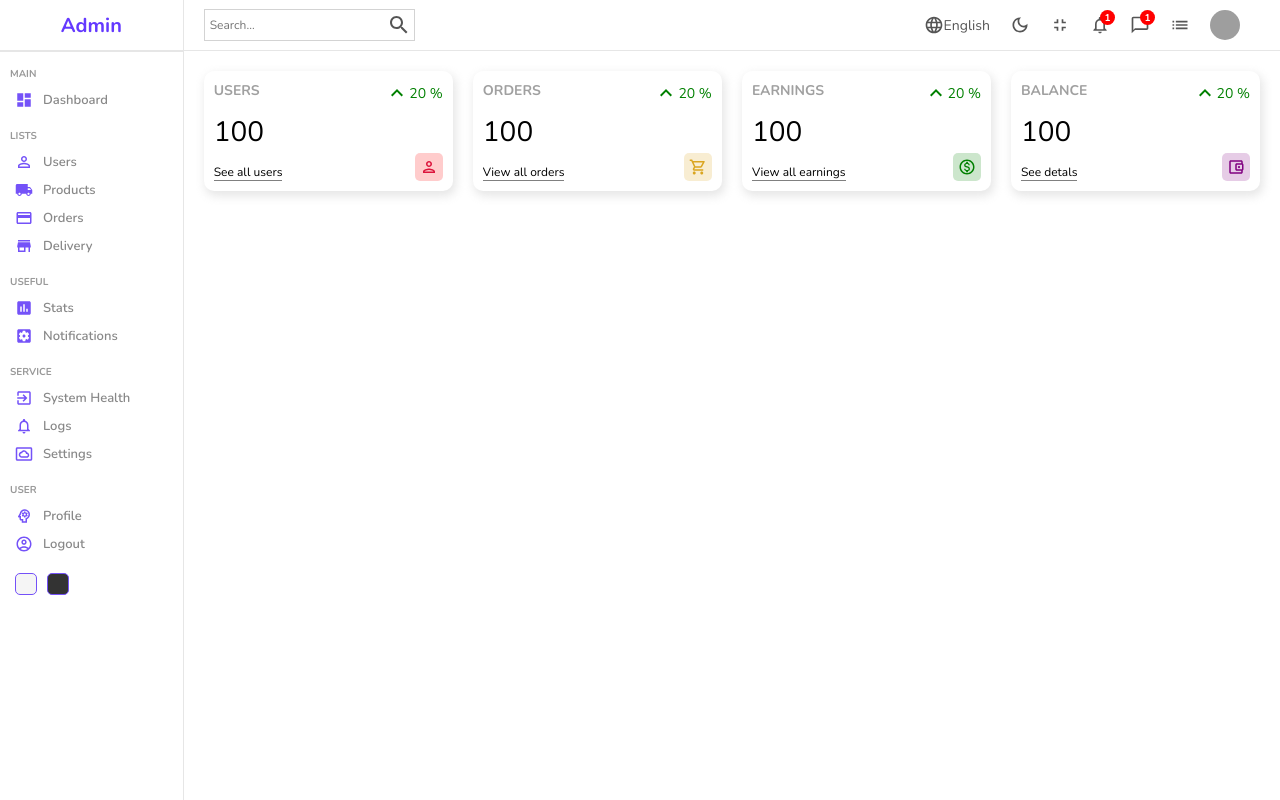
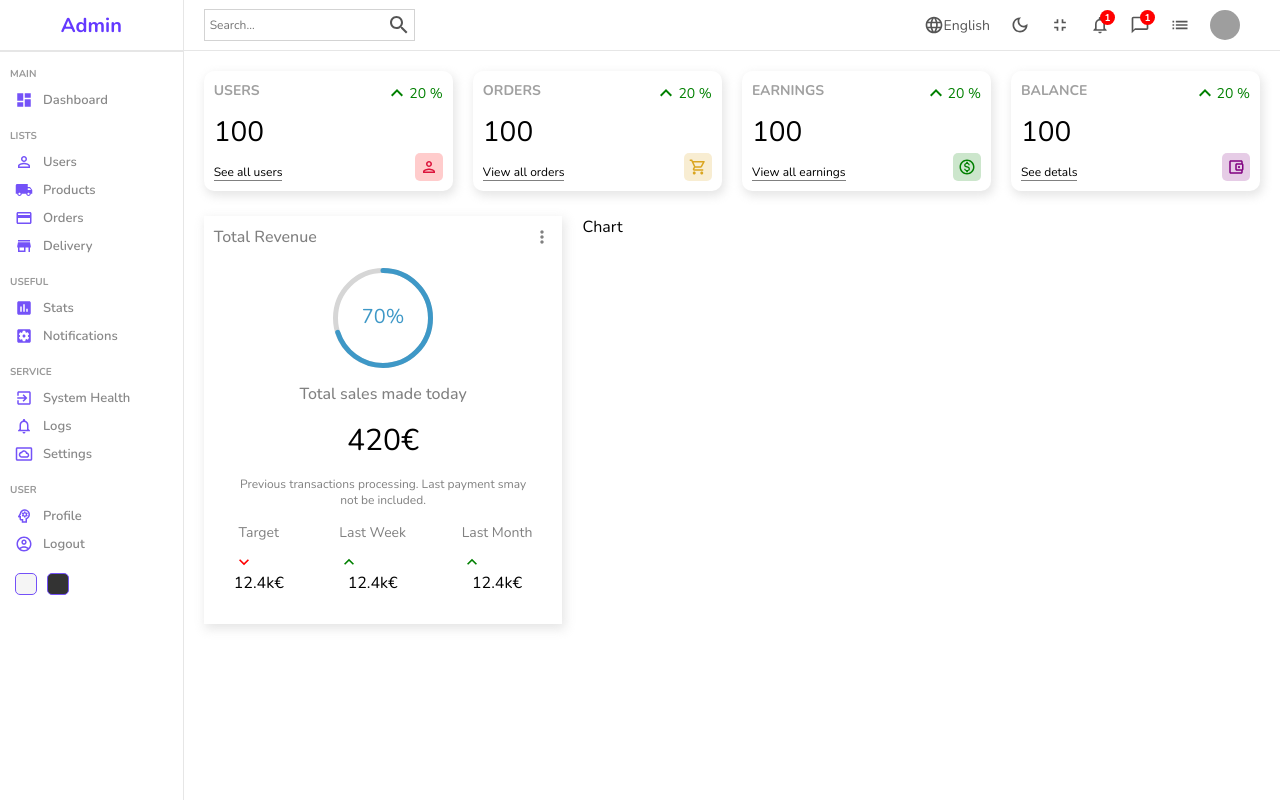
Before and after one commit to Choxy5/dashboard, a React (Vite) app: page / in a window 1280 px wide. Built offline with nearby package versions, Linux system fonts and the light colour scheme; grey boxes are pictures that could not be loaded.

Commit message:
Progress Bar Component Design

```diff
--- a/package.json
+++ b/package.json
@@ -13,6 +13,7 @@
     "@mui/icons-material": "^5.5.0",
     "@mui/material": "^5.5.0",
     "react": "^17.0.2",
+    "react-circular-progressbar": "^2.0.4",
     "react-dom": "^17.0.2",
     "react-router-dom": "^6.2.2",
     "sass": "^1.49.9"
--- /dev/null
+++ b/src/components/chart/Chart.jsx
@@ -0,0 +1,7 @@
+import './chart.scss';
+
+function Chart() {
+  return <div className="chart">Chart</div>;
+}
+
+export default Chart;
--- /dev/null
+++ b/src/components/chart/chart.scss
@@ -0,0 +1,3 @@
+.chart {
+  flex: 4;
+}
--- /dev/null
+++ b/src/components/featured/Featured.jsx
@@ -0,0 +1,52 @@
+import './featured.scss';
+import MoreVertIcon from '@mui/icons-material/MoreVert';
+import { CircularProgressbar } from 'react-circular-progressbar';
+import 'react-circular-progressbar/dist/styles.css';
+import KeyboardArrowDownIcon from '@mui/icons-material/KeyboardArrowDown';
+import KeyboardArrowUpOutlinedIcon from '@mui/icons-material/KeyboardArrowUpOutlined';
+
+function Featured() {
+  return (
+    <div className="featured">
+      <div className="top">
+        <h1 className="title">Total Revenue</h1>
+        <MoreVertIcon fontSize="small" />
+      </div>
+      <div className="bottom">
+        <div className="featuredChart">
+          <CircularProgressbar value={70} text={'70%'} strokeWidth={5} />
+        </div>
+        <p className="title">Total sales made today</p>
+        <p className="amount">420€</p>
+        <p className="desc">
+          Previous transactions processing. Last payment smay not be included.
+        </p>
+        <div className="summary">
+          <div className="item">
+            <div className="itemTitle">Target</div>
+            <div className="itemResult negative">
+              <KeyboardArrowDownIcon fontSize="small" />
+            </div>
+            <div className="resultAmount">12.4k€</div>
+          </div>
+          <div className="item">
+            <div className="itemTitle">Last Week</div>
+            <div className="itemResult positive">
+              <KeyboardArrowUpOutlinedIcon fontSize="small" />
+            </div>
+            <div className="resultAmount">12.4k€</div>
+          </div>
+          <div className="item">
+            <div className="itemTitle">Last Month</div>
+            <div className="itemResult positive">
+              <KeyboardArrowUpOutlinedIcon fontSize="small" />
+            </div>
+            <div className="resultAmount">12.4k€</div>
+          </div>
+        </div>
+      </div>
+    </div>
+  );
+}
+
+export default Featured;
--- /dev/null
+++ b/src/components/featured/featured.scss
@@ -0,0 +1,79 @@
+.featured {
+  flex: 2;
+  -webkit-box-shadow: 2px 4px 10px 1px rgba(0, 0, 0, 0.47);
+  box-shadow: 2px 4px 10px 1px rgba(201, 201, 201, 0.47);
+  padding: 10px;
+
+  .top {
+    display: flex;
+    align-items: center;
+    justify-content: space-between;
+    color: gray;
+
+    .title {
+      font-size: 16px;
+      font-weight: 500;
+    }
+  }
+
+  .bottom {
+    padding: 20px;
+    display: flex;
+    flex-direction: column;
+    align-items: center;
+    justify-content: center;
+    gap: 15px;
+
+    .featuredChart {
+      width: 100px;
+      height: 100px;
+    }
+
+    .title {
+      font-weight: 500;
+      color: gray;
+    }
+
+    .amount {
+      font-size: 30px;
+    }
+
+    .desc {
+      font-weight: 300;
+      font-size: 12px;
+      color: gray;
+      text-align: center;
+    }
+
+    .summary {
+      width: 100%;
+      display: flex;
+      align-items: center;
+      justify-content: space-between;
+
+      .item {
+        text-align: center;
+
+        .itemTitle {
+          font-size: 14px;
+          color: gray;
+        }
+
+        .itemResult {
+          display: flex;
+          align-items: center;
+          margin-top: 10px;
+          font-size: 14px;
+
+          &.positive {
+            color: green;
+          }
+
+          &.negative {
+            color: red;
+          }
+        }
+      }
+    }
+  }
+}
--- a/src/pages/home/Home.jsx
+++ b/src/pages/home/Home.jsx
@@ -1,6 +1,8 @@
+import Featured from '../../components/featured/Featured';
 import Navbar from '../../components/navbar/Navbar';
 import Sidebar from '../../components/sidebar/Sidebar';
 import Widget from '../../components/widget/Widget';
+import Chart from '../../components/chart/Chart';
 import './home.scss';
 
 function Home() {
@@ -15,6 +17,10 @@ function Home() {
           <Widget type="earning" />
           <Widget type="balance" />
         </div>
+        <div className="charts">
+          <Featured />
+          <Chart />
+        </div>
       </div>
     </div>
   );
--- a/src/pages/home/home.scss
+++ b/src/pages/home/home.scss
@@ -4,10 +4,15 @@
   .homeContainer {
     flex: 6;
 
-    .widgets {
+    .widgets,
+    .charts {
       display: flex;
       padding: 20px;
       gap: 20px;
     }
+
+    .charts {
+      padding: 5px 20px;
+    }
   }
 }
```
Also changed, not shown: 1 other file (tests, documents, lock files or other folders).
